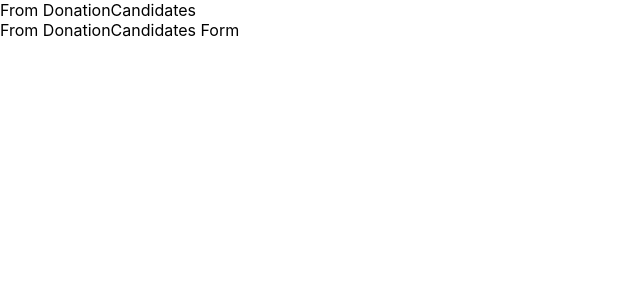
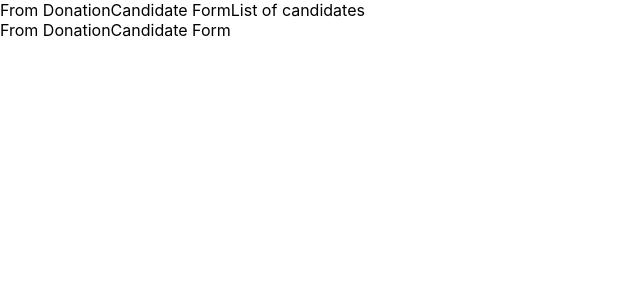
Before and after one commit to thabang077/react-blood-donation, a React (Create React App) app: page / in a window 1280 px wide. Shown: the top 300 px of the page, without its empty margins (0-640 px from the left). Built offline with nearby package versions, Linux system fonts and the light colour scheme; no server answers.

Commit message:
Added UI - Headers

```diff
--- a/package.json
+++ b/package.json
@@ -3,6 +3,10 @@
   "version": "0.1.0",
   "private": true,
   "dependencies": {
+    "@emotion/react": "^11.14.0",
+    "@emotion/styled": "^11.14.1",
+    "@mui/icons-material": "^7.2.0",
+    "@mui/material": "^7.2.0",
     "@reduxjs/toolkit": "^2.8.2",
     "@testing-library/dom": "^10.4.0",
     "@testing-library/jest-dom": "^6.6.3",
--- a/src/App.js
+++ b/src/App.js
@@ -4,10 +4,12 @@ import { store } from "./actions/strore";
 import { Provider } from "react-redux";
 import DonationCandidates from "./components/DonationCandidates";
 import DonationCandidatesForm from "./components/DonationCandidateForm";
+import { Container } from "@mui/material";
 
 function App() {
   return (
     <Provider store={store}>
+      <Container maxWidth="lg">{/* <DonationCandidates /> */}</Container>
       <DonationCandidates />
       <DonationCandidatesForm />
     </Provider>
--- a/src/actions/api.js
+++ b/src/actions/api.js
@@ -1,4 +1,4 @@
-import DonationCandidates from "../components/DonationCandidates";
+// import DonationCandidates from "../components/DonationCandidates";
 import axios from "axios";
 
 const baseUrl = "http://localhost:5114/api/"; // Replace with your actual API base URL
--- a/src/actions/donationCandidate.js
+++ b/src/actions/donationCandidate.js
@@ -2,17 +2,19 @@ import api from "./api";
 
 export const ACTION_TYPES = {
   CRAETE: "CREATE",
-  FEACT_ALL: "FEACT_ALL",
   UPDATE: "UPDATE",
   DELETE: "DELETE",
+  FETCH_ALL: "FETCH_ALL",
 };
 
-export const feachall = () => (dispatch) => {
+export const fetchAll = () => (dispatch) => {
   api
     .DonationCandidate()
+    .fetchAll()
     .then((response) => {
+      // console.log(response)
       dispatch({
-        type: ACTION_TYPES.FEACT_ALL,
+        type: ACTION_TYPES.FETCH_ALL,
         payload: response.data,
       });
     })
--- a/src/actions/strore.js
+++ b/src/actions/strore.js
@@ -1,6 +1,6 @@
 import { createStore, applyMiddleware, compose } from "@reduxjs/toolkit";
 import { thunk } from "redux-thunk";
-import { reducers } from "../reducers/index";
+import { reducers } from "../reducers";
 // import donateCandidateReducer from "../reducers/index";
 
 export const store = createStore(
--- a/src/components/DonationCandidateForm.js
+++ b/src/components/DonationCandidateForm.js
@@ -1,5 +1,7 @@
+import React from "react";
+
 const DonationCandidatesForm = (props) => {
-  return <div>From DonationCandidates Form</div>;
+  return <div>From DonationCandidate Form</div>;
 };
 
 export default DonationCandidatesForm;
--- a/src/components/DonationCandidates.js
+++ b/src/components/DonationCandidates.js
@@ -1,5 +1,35 @@
+import { connect } from "react-redux";
+import React, { use } from "react";
+import * as actions from "../actions/donationCandidate";
+import { useEffect } from "react";
+import { paper, Grid } from "@mui/material";
+import DonationCandidatesForm from "./DonationCandidateForm";
+
 const DonationCandidates = (props) => {
-  return <div>From DonationCandidates</div>;
+  useEffect(() => {
+    props.fetchAllDonatingCandidates();
+  }, []);
+  return (
+    <paper>
+      <Grid container>
+        <Grid item xs={6}>
+          {/* <Grid item xs={12} sm={6} md={4}> */}
+          <DonationCandidatesForm />
+        </Grid>
+        <Grid item xs={6}>
+          <div>List of candidates</div>
+        </Grid>
+      </Grid>
+    </paper>
+  );
 };
 
-export default DonationCandidates;
+const mapStateToProps = (state) => ({
+  DonationCandidateList: state.DonationCandidate,
+});
+
+const mapActionsToProps = {
+  fetchAllDonatingCandidates: actions.fetchAll,
+};
+
+export default connect(mapStateToProps, mapActionsToProps)(DonationCandidates);
--- a/src/reducers/donateCandidate.js
+++ b/src/reducers/donateCandidate.js
@@ -1,11 +1,15 @@
-import api from "../actions/api";
+import {ACTION_TYPES} from "../actions/donationCandidate";
 
 const initialState = {
   list: [],
 };
-export const donateCandidateReducer = (state = initialState, action) => {
+export const donatetionCandidateReducer = (state = initialState, action) => {
+
+
+
+
   switch (action.type) {
-    case "ACTION_TYPES.FEACT_ALL":
+    case "ACTION_TYPES.FETCH_ALL":
       return {
         ...state,
         list: [...action.payload],
@@ -15,4 +19,4 @@ export const donateCandidateReducer = (state = initialState, action) => {
   }
 };
 
-export default donateCandidateReducer;
+export default donatetionCandidateReducer;
--- a/src/reducers/index.js
+++ b/src/reducers/index.js
@@ -1,5 +1,5 @@
-import DonationCandidates from "../components/DonationCandidates";
 import { combineReducers } from "redux";
+import DonationCandidates from "./donateCandidate";
 
 export const reducers = combineReducers({
   // Define your reducers here
```
Also changed, not shown: src/roughwork.txt, 1 other file (tests, documents, lock files or other folders).
